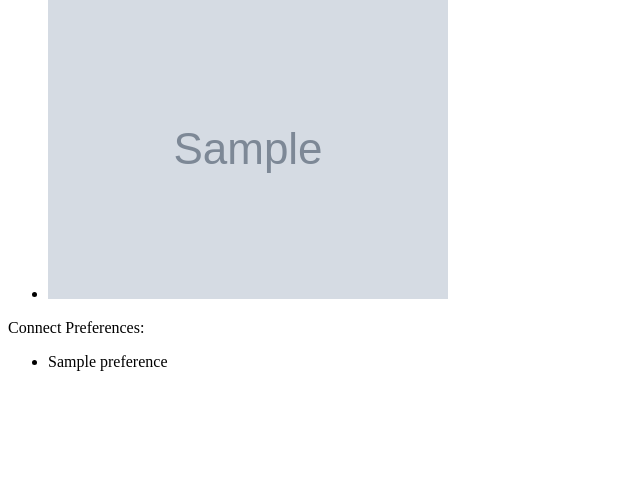
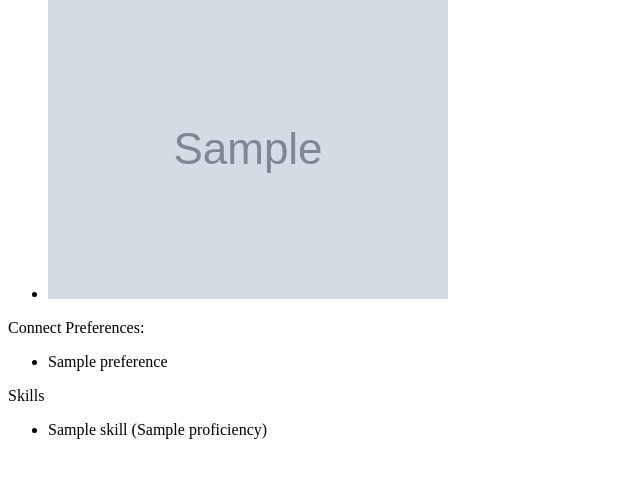
Before and after one commit to nlhkabu/connect, a Django app: template profiles/templates/profiles/dashboard.html in a window 1280 px wide. Shown: the part 113-602 px from the top of the page, without its empty margins (0-640 px from the left). Run offline with Django 3.2, Linux system fonts and the light colour scheme; the template is opened without the code that fills it: most values are stand-ins (such as "Sample title", 1, 10 or a date in 2020); grey boxes marked "Sample" are stand-in pictures.

Commit message:
Modified view and template to display a user's skill proficiency

```diff
--- a/functional_tests/tests.py
+++ b/functional_tests/tests.py
@@ -14,6 +14,7 @@
 # Her Biography
 # Her image
 # Her connect preferences
+# Her skills and how proficient she is at each one
 
 # Sam is a moderator  - Janine has asked her for an invitation to the site
 # Sam clicks on the link to the 'moderators' page
--- a/profiles/templates/profiles/dashboard.html
+++ b/profiles/templates/profiles/dashboard.html
@@ -23,7 +23,6 @@
     <li><img src="{{ MEDIA_URL }}{{ profile.photo }}" alt="My image"/></li>
 </ul>
 
-
 <p>Connect Preferences:</p>
 {% if profile.connect_preferences.all %}
     <ul class="">
@@ -35,6 +34,14 @@
     You have not listed any preferences.
 {% endif %}
 
+<p>Skills</p>
+
+<ul class="">
+{% for skill in my_skills %}
+    <li>{{ skill.name }} ({{ skill.proficiency }})</li>
+{% endfor %}
+</ul>
+
 </body>
 
 </html>
```
Also changed, not shown: profiles/views.py (+15 -3 lines).
